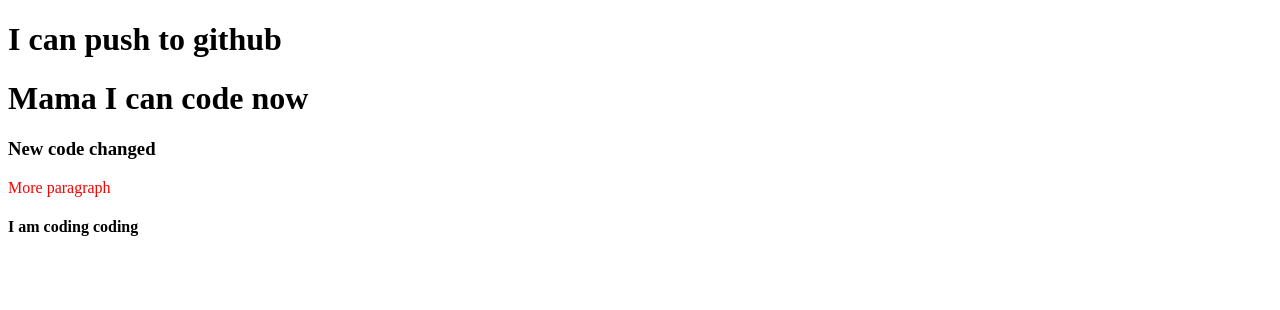
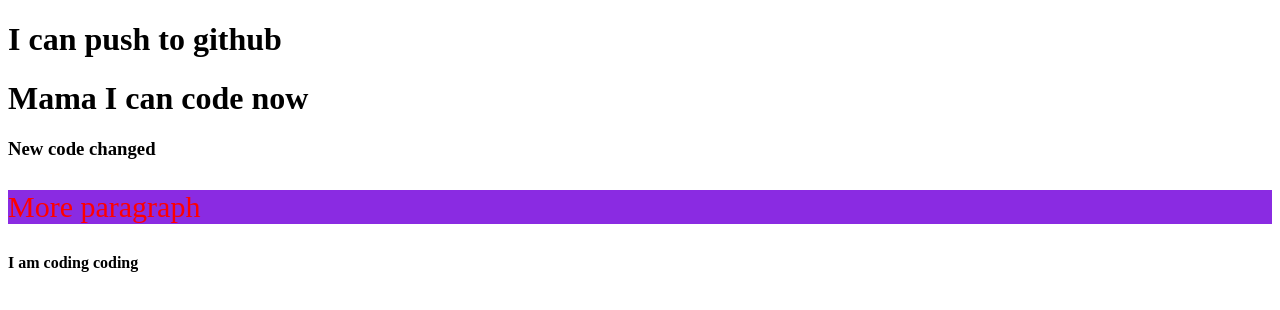
Before and after one commit to didarulislam01833/my-first-repos, a plain HTML site: page Module-3/my-first-repos/index.html in a window 1280 px wide. Drawn offline with Linux system fonts and the light colour scheme.

Commit message:
style added

```diff
--- a/Module-3/my-first-repos/style.css
+++ b/Module-3/my-first-repos/style.css
@@ -1,3 +1,5 @@
 p {
     color: red;
+    background-color: blueviolet;
+    font-size: 30px;
 }
```
